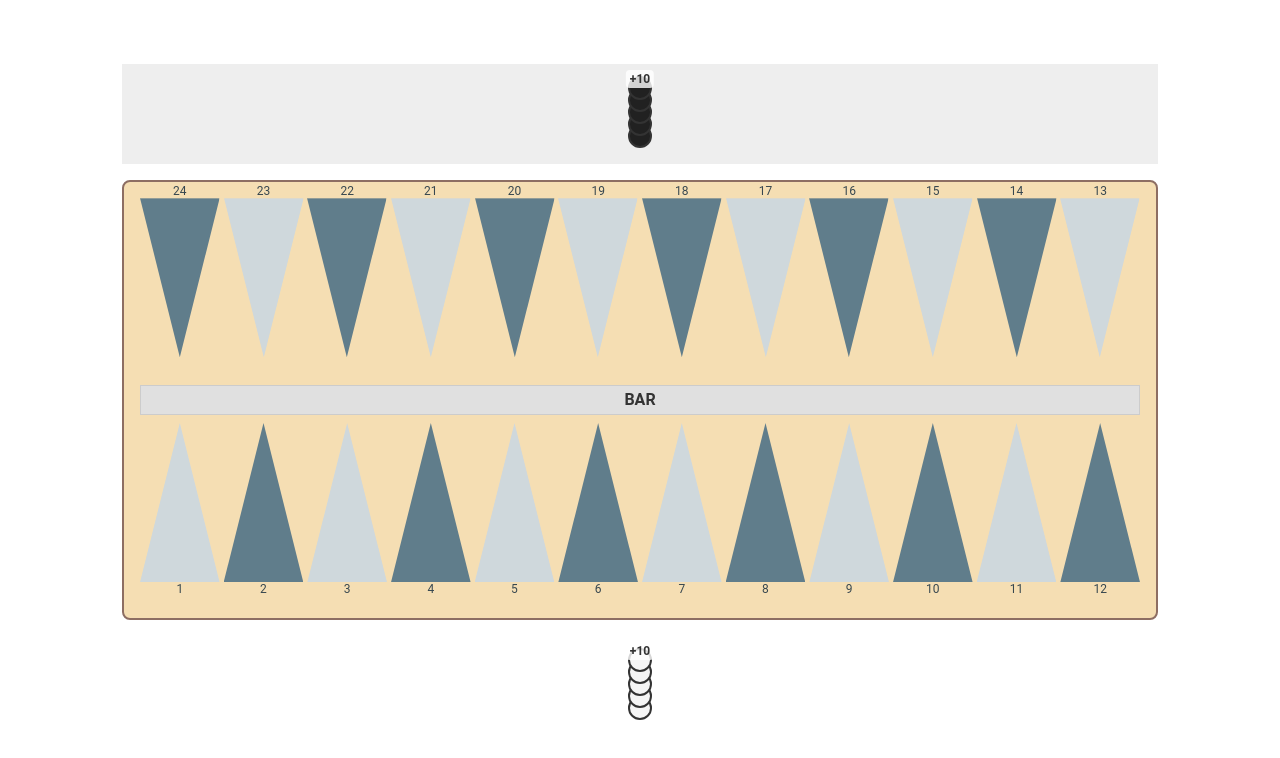
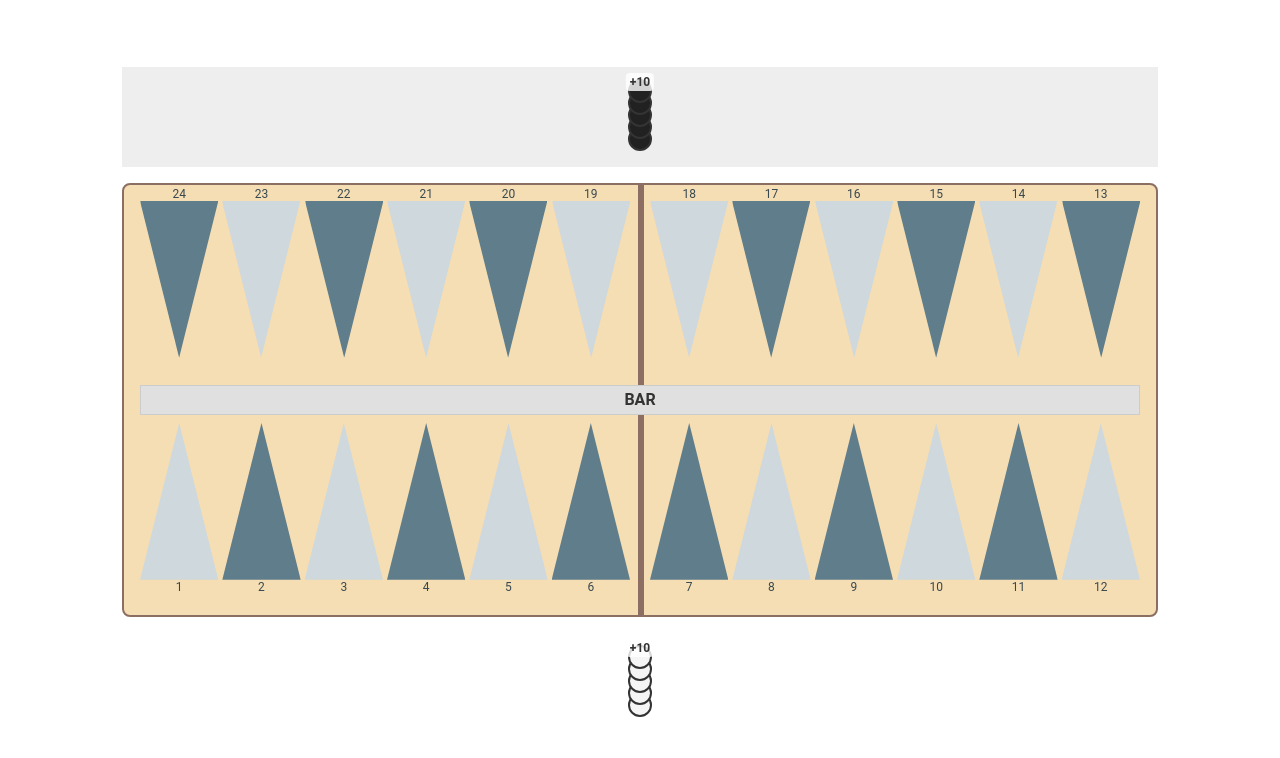
Before and after one commit to lightsparks/trictrac, a Vue app: page / in a window 1280 px wide. Shown: the top 758 px of the page. Built offline with nearby package versions, Linux system fonts and the light colour scheme.

Commit message:
feat: add board separator to visually have 4 quadrants of 6 points per quadrant

```diff
--- a/src/components/Board.vue
+++ b/src/components/Board.vue
@@ -1,23 +1,23 @@
 <template>
   <div class="board-wrapper">
-    <!-- === Black’s Bar (top of the board) === -->
+    <!-- Black’s bar (top) -->
     <div class="bar-zone bar-black">
-      <Checker color="black" :count="boardState.bar.black"/>
+      <Checker color="black" :count="boardState.bar.black" />
     </div>
 
-    <!-- === The 24‐point Board === -->
+    <!-- Main board container -->
     <div class="board-container">
-      <!-- Top row: points 24 → 13 -->
+      <!-- Top row split into two halves + fold bar -->
       <div class="points-row top-row">
-        <!-- 24, 23, …, 13 -->
+        <!-- Left half: points 24 → 19 -->
+        <div class="points-half left">
           <Point
-            v-for="n in 12"
+              v-for="n in 6"
               :key="n"
               :index="24 - (n - 1)"
               :color="(n % 2 === 1) ? 'dark' : 'light'"
               :isTop="true"
           >
-          <!-- If any checkers are on this point, render them -->
             <Checker
                 v-if="boardState.points[24 - (n - 1)].count > 0"
                 :color="boardState.points[24 - (n - 1)].color!"
@@ -26,22 +26,45 @@
           </Point>
         </div>
 
-      <!-- Middle bar label (spacer) -->
+        <!-- Vertical fold bar with 8px padding each side -->
+        <div class="vertical-bar-wrapper">
+          <div class="vertical-bar"></div>
+        </div>
+
+        <!-- Right half: points 18 → 13 -->
+        <div class="points-half right">
+          <Point
+              v-for="n in 6"
+              :key="n"
+              :index="18 - (n - 1)"
+              :color="(n % 2 === 1) ? 'light' : 'dark'"
+              :isTop="true"
+          >
+            <Checker
+                v-if="boardState.points[18 - (n - 1)].count > 0"
+                :color="boardState.points[18 - (n - 1)].color!"
+                :count="boardState.points[18 - (n - 1)].count"
+            />
+          </Point>
+        </div>
+      </div>
+
+      <!-- Middle bar strip -->
       <div class="middle-bar">
         <span>BAR</span>
       </div>
 
-      <!-- Bottom row: points 1 → 12 -->
+      <!-- Bottom row split into two halves + fold bar -->
       <div class="points-row bottom-row">
-        <!-- 1, 2, …, 12 -->
+        <!-- Left half: points 1 → 6 -->
+        <div class="points-half left">
           <Point
-            v-for="n in 12"
+              v-for="n in 6"
               :key="n"
               :index="n"
               :color="(n % 2 === 1) ? 'light' : 'dark'"
               :isTop="false"
           >
-          <!-- If any checkers are on this point, render them -->
             <Checker
                 v-if="boardState.points[n].count > 0"
                 :color="boardState.points[n].color!"
@@ -49,9 +72,32 @@
             />
           </Point>
         </div>
+
+        <!-- Vertical fold bar with 8px padding each side -->
+        <div class="vertical-bar-wrapper">
+          <div class="vertical-bar"></div>
         </div>
 
-    <!-- === White’s Bar (bottom of the board) === -->
+        <!-- Right half: points 7 → 12 -->
+        <div class="points-half right">
+          <Point
+              v-for="n in 6"
+              :key="n"
+              :index="n + 6"
+              :color="(n % 2 === 1) ? 'dark' : 'light'"
+              :isTop="false"
+          >
+            <Checker
+                v-if="boardState.points[n + 6].count > 0"
+                :color="boardState.points[n + 6].color!"
+                :count="boardState.points[n + 6].count"
+            />
+          </Point>
+        </div>
+      </div>
+    </div>
+
+    <!-- White’s bar (bottom) -->
     <div class="bar-zone bar-white">
       <Checker color="white" :count="boardState.bar.white" />
     </div>
@@ -62,7 +108,7 @@
 import { defineComponent } from 'vue';
 import Point from './Point.vue';
 import Checker from './Checker.vue';
-import { useBoard, Color } from '../composables/useBoard';
+import { useBoard } from '../composables/useBoard';
 
 export default defineComponent({
   name: 'Board',
@@ -75,61 +121,93 @@ export default defineComponent({
 </script>
 
 <style scoped>
-/*
-  .board-wrapper holds the two bars (top & bottom) plus the main board.
-  We use flex-direction: column so everything stacks vertically.
-*/
+/* === Board Wrapper (unchanged) === */
 .board-wrapper {
   display: flex;
   flex-direction: column;
   align-items: center;
-  /* If you want some spacing between bars & board, you can adjust below */
   gap: 16px;
   width: 100%;
 }
 
-/*
-  bar-zone: Each bar is a small container “above” or “below” the board.
-  We give it a fixed height that’s equal to Checker’s total height (84px),
-  plus we center the Checker horizontally.
-*/
+/* === Bar Zones (unchanged) === */
 .bar-zone {
   position: relative;
   width: 100%;
-  height: 100px; /* 84px for stack + a bit of breathing room */
+  height: 100px;
   display: flex;
   justify-content: center;
 }
-
-/* Color the bar’s background differently if you like */
 .bar-black {
   background-color: #eeeeee;
 }
-
 .bar-white {
   background-color: #ffffff;
 }
 
-/* === Existing board‐container styles === */
+/* === Main Board Container (with inset vertical fold‐line) === */
 .board-container {
+  position: relative;  /* allow ::before to be positioned inside */
+
   display: grid;
   grid-template-rows: auto 30px auto;
   row-gap: 8px;
   padding: 16px;
   width: 100%;
   max-width: 100%;
-  background-color: #f5deb3;
-  border: 2px solid #8d6e63;
+  margin: 0 auto;
+
+  background-color: #f5deb3;   /* wheat */
+  border: 2px solid #8d6e63;   /* brown border */
   border-radius: 8px;
 }
 
-.points-row {
-  display: grid;
-  grid-template-columns: repeat(12, 1fr);
-  column-gap: 4px;
+/* Inset the fold‐line by 16px so it never overlaps the board’s padding */
+.board-container::before {
+  content: "";
+  position: absolute;
+  top: 0;
+  bottom: 0;
+  left: calc(50% - 2px);
+  width: 6px;
+  background-color: #8d6e63;
+  z-index: 0;
 }
 
+.points-row {
+  display: flex;
+  align-items: stretch;
+  width: 100%;
+}
+
+.points-half {
+  display: grid;
+  grid-template-columns: repeat(6, 1fr);
+  column-gap: 4px;
+  flex: 1;
+}
+
+.vertical-bar-wrapper {
+  display: flex;
+  align-items: stretch;
+  padding: 0 8px; /* 8px on each side of the 4px bar */
+}
+
+.vertical-bar {
+  width: 4px;
+  background-color: #8d6e63;
+  flex: 0 0 4px;
+}
+
+.points-half > * {
+  position: relative;
+  z-index: 2;
+}
+
+/* Ensure the horizontal “BAR” is above the vertical line */
 .middle-bar {
+  position: relative;
+  z-index: 1;
   display: flex;
   align-items: center;
   justify-content: center;
```
Lines whose indentation alone changed are shown as unchanged.
